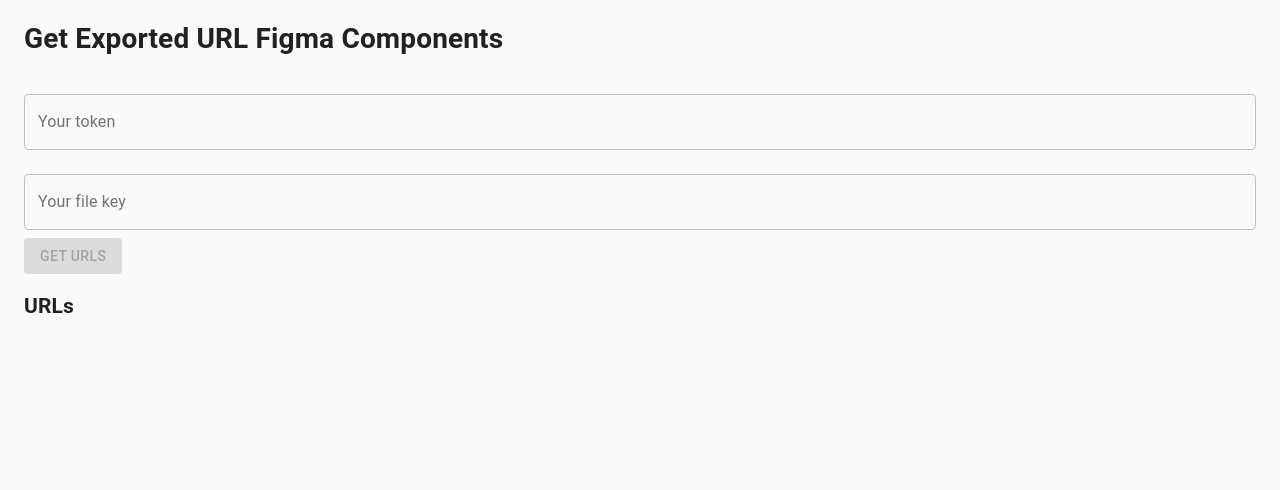
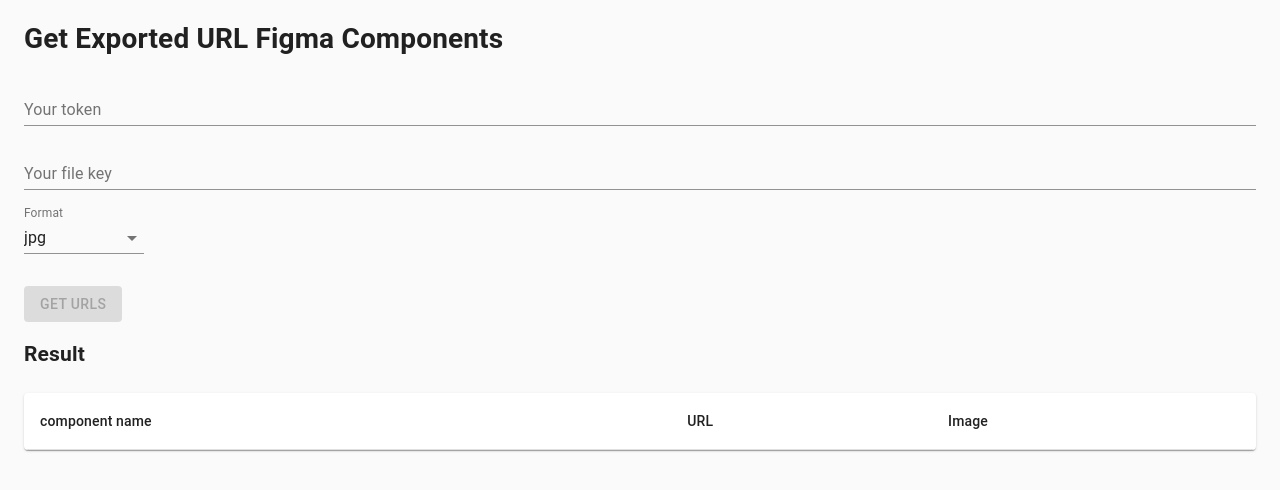
Before and after one commit to takanorip/figma-component-exporter, a React (Create React App) app: page / in a window 1280 px wide. Shown: the top 490 px of the page. Built offline with nearby package versions, Linux system fonts and the light colour scheme.

Commit message:
add format

```diff
--- a/src/getUrls.ts
+++ b/src/getUrls.ts
@@ -1,4 +1,4 @@
-import { Client, Node } from "figma-js";
+import { Client, Node, FileImageParams } from "figma-js";
 
 interface Url {
   image: string;
@@ -12,7 +12,8 @@
 
 export const getUrls = async (
   token: string,
-  fileKey: string
+  fileKey: string,
+  format: FileImageParams["format"]
 ): Promise<UrlObject> => {
   return new Promise((resolve, reject) => {
     const client = Client({
@@ -58,7 +59,7 @@
         } else {
           return client
             .fileImages(fileKey, {
-              format: "jpg",
+              format,
               ids: Object.keys(components),
               scale: 1
             })
--- a/src/index.tsx
+++ b/src/index.tsx
@@ -1,10 +1,15 @@
 import React, { useState, Fragment } from "react";
 import { render } from "react-dom";
+import { FileImageParams } from "figma-js";
 import { createStyles, Theme, makeStyles } from "@material-ui/core/styles";
 import Paper from "@material-ui/core/Paper";
 import CssBaseline from "@material-ui/core/CssBaseline";
 import Container from "@material-ui/core/Container";
 import Button from "@material-ui/core/Button";
+import InputLabel from "@material-ui/core/InputLabel";
+import Select from "@material-ui/core/Select";
+import MenuItem from "@material-ui/core/MenuItem";
+import FormControl from "@material-ui/core/FormControl";
 import TextField from "@material-ui/core/TextField";
 import Table from "@material-ui/core/Table";
 import TableBody from "@material-ui/core/TableBody";
@@ -17,10 +22,17 @@
 
 const useStyles = makeStyles((theme: Theme) =>
   createStyles({
+    input: {
+      marginBottom: 16
+    },
     paper: {
       width: "100%",
       marginTop: theme.spacing(3),
       overflowX: "auto"
+    },
+    formControl: {
+      marginBottom: 32,
+      minWidth: 120
     },
     table: {
       minWidth: 650
@@ -30,15 +42,23 @@
 
 const App = () => {
   const classes = useStyles();
+  const [isLoading, setIsLoading] = useState<boolean>(false);
   const [token, setToken] = useState<string>("");
   const [fileKey, setFileKey] = useState<string>("");
+  const [format, setFormat] = useState<FileImageParams["format"]>("jpg");
   const [urlObject, setUrlObject] = useState<UrlObject | null>(null);
-  const onSubmit = (token: string, fileKey: string) => {
-    getUrls(token, fileKey).then((data: UrlObject) => {
+  const onSubmit = (
+    token: string,
+    fileKey: string,
+    format: FileImageParams["format"]
+  ) => {
+    setIsLoading(true);
+    getUrls(token, fileKey, format).then((data: UrlObject) => {
       setUrlObject({
         urls: Object.values(data.urls),
         message: data.message
       });
+      setIsLoading(false);
     });
   };
   return (
@@ -54,8 +74,7 @@
             setToken(event.target.value)
           }
           fullWidth
-          margin="normal"
-          variant="outlined"
+          className={classes.input}
         />
         <TextField
           id="key"
@@ -65,20 +84,37 @@
             setFileKey(event.target.value)
           }
           fullWidth
-          margin="normal"
-          variant="outlined"
+          className={classes.input}
         />
+        <div>
+          <FormControl className={classes.formControl}>
+            <InputLabel htmlFor="format">Format</InputLabel>
+            <Select
+              value={format}
+              onChange={(event: React.ChangeEvent<HTMLInputElement>) =>
+                setFormat(event.target.value)
+              }
+              inputProps={{
+                name: "age",
+                id: "format"
+              }}
+            >
+              <MenuItem value="jpg">jpg</MenuItem>
+              <MenuItem value="png">png</MenuItem>
+              <MenuItem value="svg">svg</MenuItem>
+            </Select>
+          </FormControl>
+        </div>
         <Button
           variant="contained"
           color="primary"
-          onClick={() => onSubmit(token, fileKey)}
-          disabled={!fileKey || !token}
+          onClick={() => onSubmit(token, fileKey, format)}
+          disabled={!fileKey || !token || isLoading}
         >
           Get URLs
         </Button>
         <section>
-          <h2>URLs</h2>
-          {urlObject ? (
+          <h2>Result</h2>
           <Paper className={classes.paper}>
             <Table className={classes.table}>
               <TableHead>
@@ -88,6 +124,7 @@
                   <TableCell>Image</TableCell>
                 </TableRow>
               </TableHead>
+              {urlObject ? (
                 <TableBody>
                   {urlObject.urls.map(u => (
                     <TableRow key={u.name}>
@@ -107,9 +144,10 @@
                     </TableRow>
                   ))}
                 </TableBody>
+              ) : null}
             </Table>
           </Paper>
-          ) : null}
+          {isLoading ? <p>loading...</p> : null}
         </section>
       </Container>
     </Fragment>
```
Lines whose indentation alone changed are shown as unchanged.
